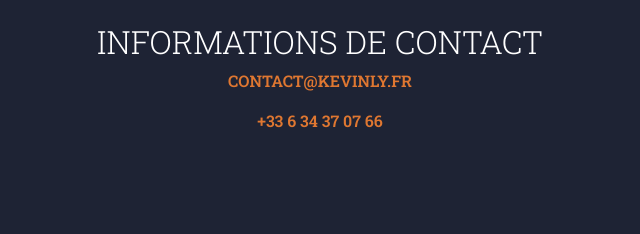
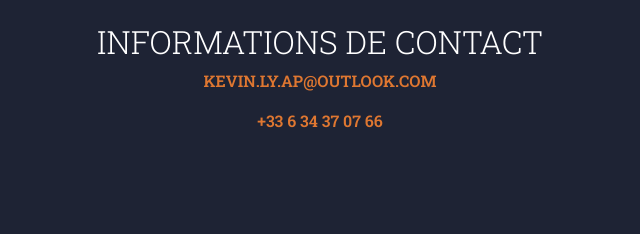
Before and after one commit to KevinLy1/kevinly1.github.io, a plain HTML site: page index.html in a window 1280 px wide. Shown: the part 4622-4856 px from the top of the page, 320-960 px from the left. Drawn offline with nearby package versions, Linux system fonts and the light colour scheme.

Commit message:
Update contact information

```diff
--- a/index.html
+++ b/index.html
@@ -367,7 +367,7 @@
         <section id="contact" class="section-contact">
             <div class="container text-center">
                 <h2>Informations de contact</h2>
-                <p><a href="mailto:contact@kevinly.fr">contact@kevinly.fr</a></p>
+                <p><a href="mailto:kevin.ly.ap@outlook.com">kevin.ly.ap@outlook.com</a></p>
                 <p><a href="tel:+33634370766">+33 6 34 37 07 66</a></p>
             </div>
         </section>
@@ -377,7 +377,7 @@
                 <a href="tel:+33634370766">
                     <i class="fa fa-phone"></i>
                 </a>
-                <a href="mailto:contact@kevinly.fr">
+                <a href="mailto:kevin.ly.ap@outlook.com">
                     <i class="fa fa-envelope"></i>
                 </a>
                 <a href="https://www.linkedin.com/in/kevin-ly-12579573/" target="_blank">
```
Also changed, not shown: 1 other file.
